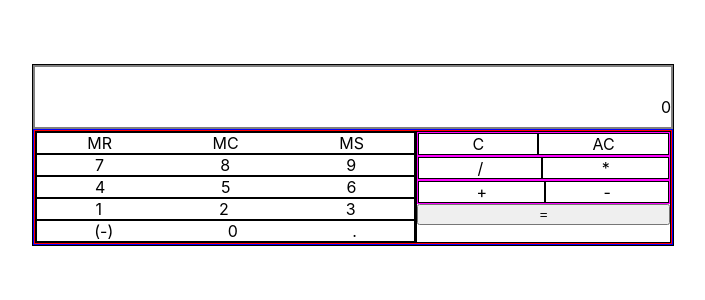
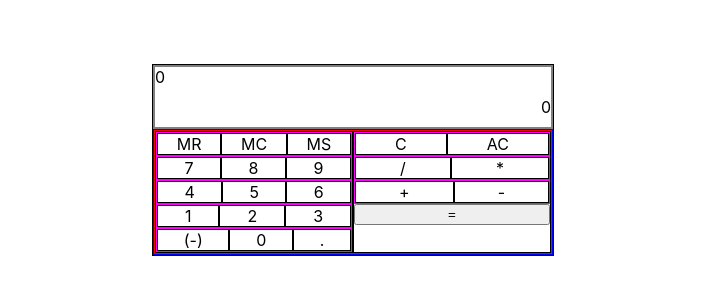
Before and after one commit to dk268/four-function-babbel, a React (Create React App) app: page / in a window 1280 px wide. Shown: the top 300 px of the page, without its empty margins (287-992 px from the left). Built offline with nearby package versions, Linux system fonts and the light colour scheme.

Commit message:
Fix(display): improves display behavior some

```diff
--- a/src/components/Button.jsx
+++ b/src/components/Button.jsx
@@ -2,7 +2,10 @@ import React from "react";
 const Button = props => {
   const { buttonText, buttonFunc } = props;
   return (
-    <div id={buttonText + "-button-div"} onClick={e => buttonFunc(buttonText)}>
+    <div
+      className="button-div"
+      id={buttonText + "-button-div"}
+      onClick={e => buttonFunc(buttonText)}>
       {buttonText}
     </div>
   );
--- a/src/components/Screen.jsx
+++ b/src/components/Screen.jsx
@@ -9,7 +9,10 @@ const Screen = props => {
           {props.memoryDisplay}
         </div>
         <div id="screen-div-operator" className="screen-div">
-          {props.operationDisplay}
+          {(!props.operationDisplay ? "" : props.previousNum + " ") +
+            props.operationDisplay +
+            " " +
+            props.currentNum}
         </div>
       </div>
       <div id="screen-div-lower">
@@ -31,6 +34,8 @@ const mapStateToProps = state => {
     operationDisplay: display.operationDisplay === "CLEAR" ? "" : display.operationDisplay,
     negativeDisplay: display.negative < 1,
     primaryDisplay: display.lowerDisplay,
+    previousNum: display.previousNum,
+    currentNum: display.lowerDisplay,
   };
 };
 
--- a/src/index.css
+++ b/src/index.css
@@ -16,7 +16,7 @@ code {
   flex-flow: column;
   border: solid 1px black;
   margin: 5% auto;
-  max-width: 50%;
+  width: 400px;
 }
 
 #screen-master-div {
@@ -51,17 +51,11 @@ code {
   justify-content: space-between;
 }
 
-#left-keypad-div {
+#left-keypad-div,
+#right-keypad-div {
   display: flex;
   border: solid 1px black;
   width: 60%;
-  flex-direction: column;
-}
-
-#right-keypad-div {
-  display: flex;
-  border: solid 1px black;
-  width: 40%;
   flex-direction: column;
 }
 
@@ -72,9 +66,18 @@ code {
   justify-content: space-around;
 }
 
-.row-left-button-div,
+.row-left-button-div > *,
 .row-right-button-div > * {
   border: solid 1px black;
   flex-grow: 1;
   text-align: center;
 }
+
+.button-div:hover {
+  background-color: lightgray;
+}
+
+.button-div:active {
+  background-color: darkblue;
+  color: white;
+}
--- a/src/store/display.js
+++ b/src/store/display.js
@@ -43,7 +43,8 @@ const display = (state = initialState, action) => {
         operationDisplay: op,
         previousNum: toPreviousNum,
         recentInput: inputType.OPERATION,
-        lowerDisplay: state.previousNum ? result[0] : state.lowerDisplay,
+        lowerDisplay: state.previousNum && op === state.currentOp ? result[0] : 0,
+        // lowerDisplay: 0,
         negative: result[1],
         currentOp: op,
       };
@@ -102,6 +103,7 @@ const display = (state = initialState, action) => {
         negative: result[1],
         recentInput: inputType.EQUALS,
         currentOp: "CLEAR",
+        previousNum: 0,
       };
     }
 
```
